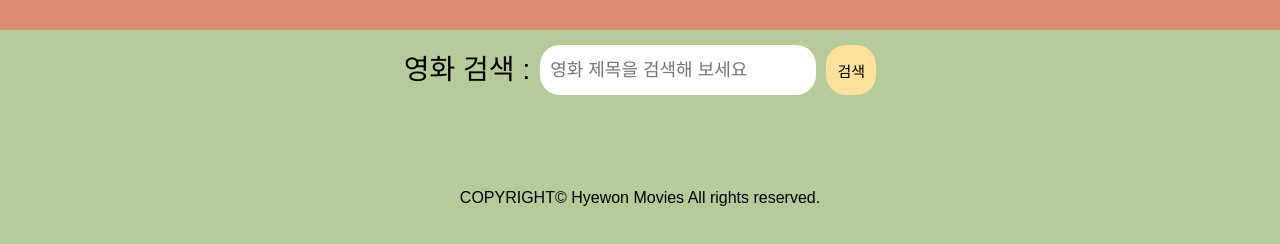
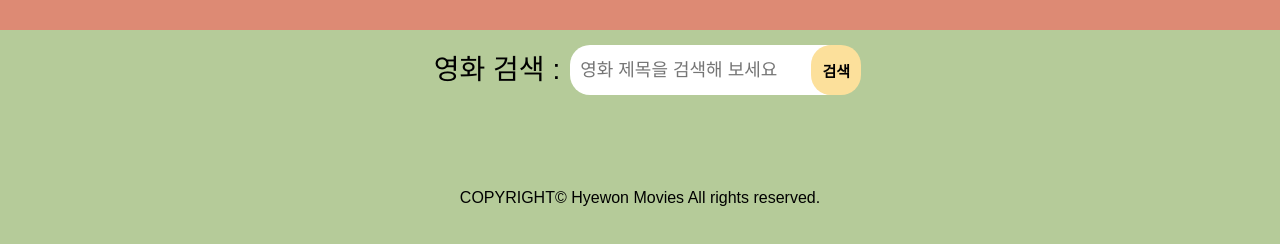
Before and after one commit to hyewon-han/movie_search, a plain HTML site: page index.html in a window 1280 px wide. Shown: the part 70-314 px from the top of the page. Drawn offline with nearby package versions, Linux system fonts and the light colour scheme; no server answers.

Commit message:
update search.css

```diff
--- a/css/search.css
+++ b/css/search.css
@@ -10,6 +10,7 @@
   justify-content: center;
   align-items: center;
   gap: 10px;
+  position: relative;
 }
 
 .search__form input {
@@ -31,7 +32,18 @@
   height: 50px;
   padding: 10px;
   font-size: 15px;
+  font-weight: bold;
   background-color: var(--yellow);
   border-radius: 20px;
   border: none;
+  position: absolute;
+  right: -15px;
+  cursor: pointer;
+  transition: all 0.1s ease-in-out;
 }
+
+.search__form button:hover {
+  cursor: pointer;
+  filter: brightness(1.1);
+  transform: scale(1.1);
+}
```
